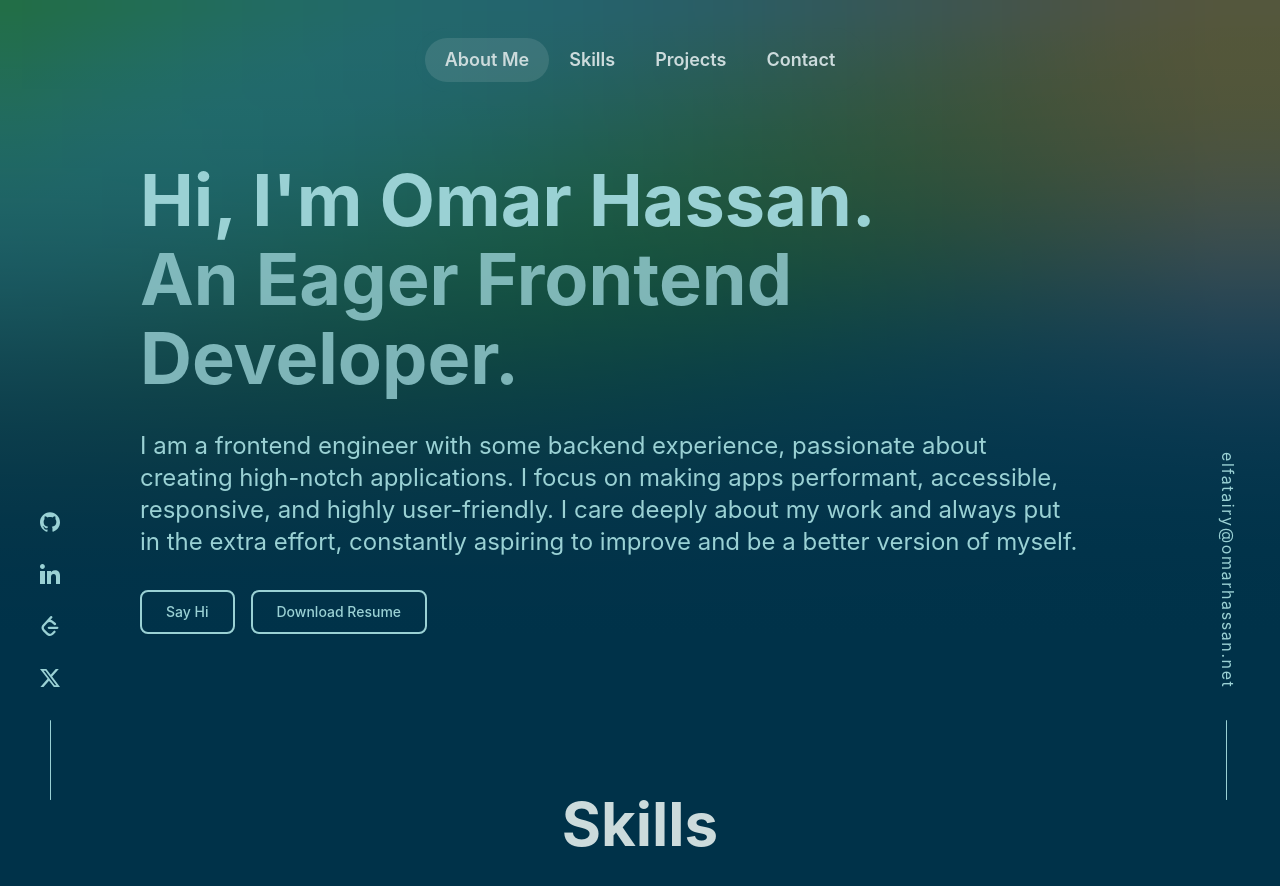
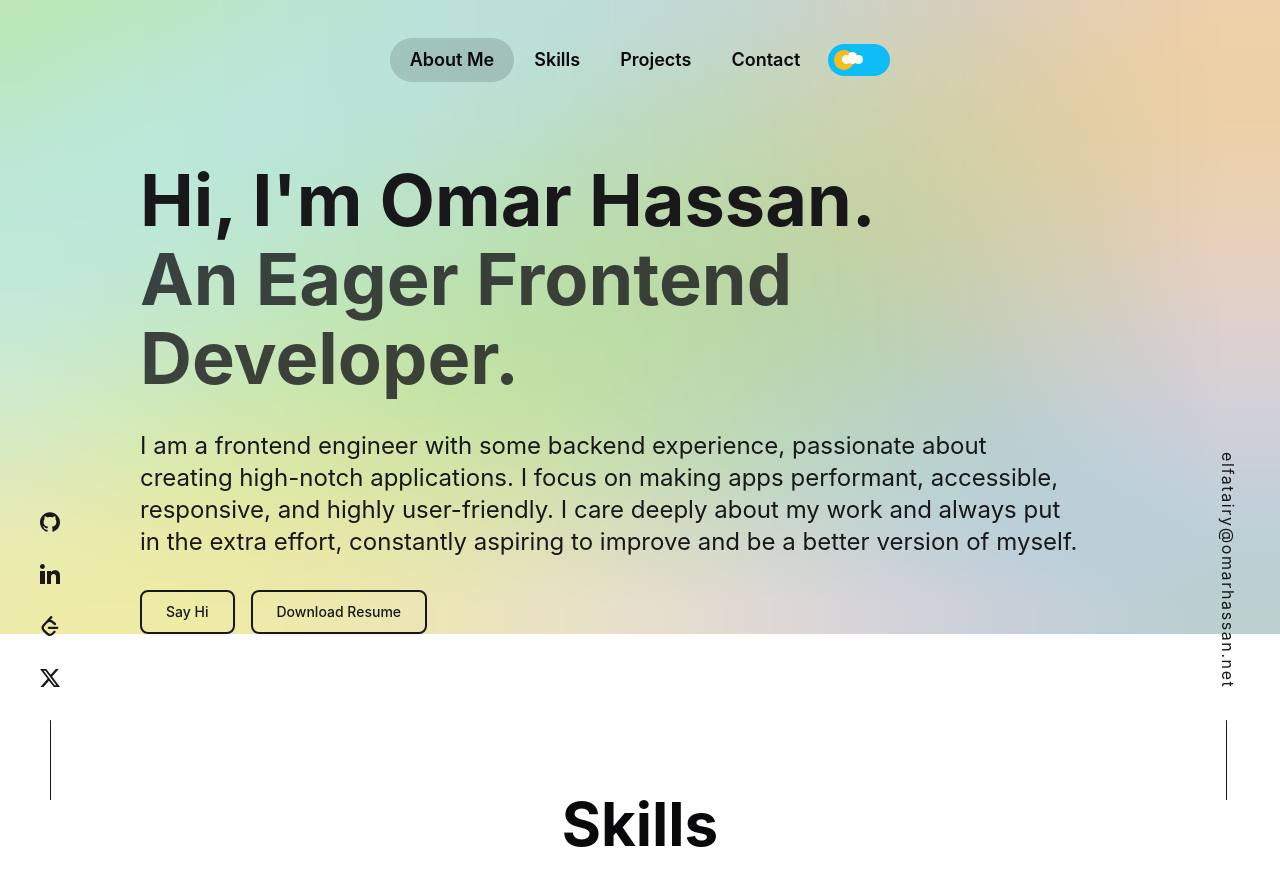
Before and after one commit to elfatairy/Portfolio-v2, a React (Vite) app: page /landing in a window 1280 px wide. Shown: the top 886 px of the page. Built offline with nearby package versions, Linux system fonts and the light colour scheme.

Commit message:
feat: light/dark modes toggle button

```diff
--- a/src/components/Header.tsx
+++ b/src/components/Header.tsx
@@ -3,6 +3,7 @@ import { motion } from 'motion/react'
 import { useEffect, useState } from 'react'
 import { useSections } from '@/routes/landing/~hooks/useSections'
 import { useIsScrolled } from '../hooks/useIsScrolled'
+import LightDarkToggle from './LightDarkToggle'
 
 const sections = {
   hero: { label: 'About Me' },
@@ -43,22 +44,25 @@ export default function Header() {
           backdropFilter: isScrolled ? 'blur(15px)' : 'blur(0px)'
         }}
         transition={{ duration: 0.2 }}
-        className="flex flex-row justify-between p-2.5 rounded-full group"
+        className="flex flex-row justify-between items-center p-2.5 rounded-full group"
       >
         <SectionLink section="hero" active={activeSection === 'hero'} />
         <SectionLink section="skills" active={activeSection === 'skills'} />
         <SectionLink section="projects" active={activeSection === 'projects'} />
         <SectionLink section="contact" active={activeSection === 'contact'} />
+        <div className="ml-2">
+          <LightDarkToggle />
+        </div>
       </motion.nav>
     </header>
   )
 }
 
 function SectionLink({ section, active }: { section: Section, active: boolean }) {
-  const bgClassName = active ? 'bg-foreground/14 group-has-[:hover]:bg-foreground/0 hover:bg-foreground/14' : 'hover:bg-foreground/14'
+  const bgClassName = active ? 'bg-foreground/14 group-has-[a:hover]:bg-foreground/0 hover:bg-foreground/14' : 'hover:bg-foreground/14'
   return (
     <div className={`font-semibold text-sm xs:text-base md:text-lg text-foreground rounded-full ${bgClassName} transition duration-300`}>
-      <Link to="/dashboard" hash={section} className="px-3 xs:px-5 py-2 inline-block">{sections[section].label}</Link>
+      <Link to="/landing" hash={section} className="px-3 xs:px-5 py-2 inline-block">{sections[section].label}</Link>
     </div>
   )
 }
--- /dev/null
+++ b/src/components/LightDarkToggle.tsx
@@ -0,0 +1,116 @@
+import { useTheme } from '@/contexts/ThemeContext'
+
+export default function LightDarkToggle() {
+  const { toggleDarkMode } = useTheme()
+
+  const toggleTheme = () => {
+    toggleDarkMode()
+  }
+
+  return (
+    <button
+      onClick={toggleTheme}
+      className={`
+        grid grid-cols-[repeat(54,1px)] grid-rows-[repeat(24,1px)] gap-0 relative
+        bg-[#0dbdf6] dark:bg-[#272a30]
+        rounded-[49px] cursor-pointer
+        transition-[background-color,border-color] duration-[0.8s] ease-in-out
+        appearance-none p-1 h-fit
+      `}
+      aria-label="Switch theme"
+    >
+      {/* Sun/Moon */}
+      <div
+        className={`
+          dark:bg-[#fffdf2] dark:col-[33/53] bg-[#fabc1c] col-[3/23]
+          row-[3/23] rounded-full h-5
+          transition-[grid-column-start,grid-column-end,background-color] duration-[0.8s] ease-in-out
+        `}
+        aria-hidden="true"
+      />
+
+      {/* Moon overlay */}
+      <div
+        className={`
+          absolute rounded-full z-[1]
+          bg-[#0dbdf6]
+          dark:block dark:left-[calc(28/54*100%)] dark:top-[calc(4/29*100%)] dark:w-[18px] dark:h-[18px] dark:bg-[#272a30]
+          transition-[left,background-color] duration-[0.8s] ease-in-out
+        `}
+        aria-hidden="true"
+      />
+
+      {/* Cloud balls / Stars */}
+      <div
+        className={`
+          bg-[#fffdf2] rounded-full absolute z-[2]
+          dark:top-[calc(16/24*100%)] dark:left-[calc(16/54*100%)] dark:w-[2px] dark:h-[2px] top-[calc(8/24*100%)] left-[calc(12/54*100%)] w-[9px] h-[9px]
+          transition-all duration-[0.8s] ease-in-out
+        `}
+        aria-hidden="true"
+      />
+      <div
+        className={`
+          bg-[#fffdf2] rounded-full absolute z-[2]
+          dark:top-[calc(3/24*100%)] dark:left-[calc(22/54*100%)] dark:w-[2px] dark:h-[2px] top-[calc(8/24*100%)] left-[calc(17/54*100%)] w-[9px] h-[9px]
+          transition-all duration-[0.8s] ease-in-out
+        `}
+        aria-hidden="true"
+      />
+      <div
+        className={`
+          bg-[#fffdf2] rounded-full absolute z-[2]
+          dark:top-[calc(10/24*100%)] dark:left-[calc(29/54*100%)] dark:w-[2px] dark:h-[2px] top-[calc(8/24*100%)] left-[calc(22/54*100%)] w-[9px] h-[9px]
+          transition-all duration-[0.8s] ease-in-out
+        `}
+        aria-hidden="true"
+      />
+      <div
+        className={`
+          bg-[#fffdf2] rounded-full absolute z-[2]
+          dark:top-[calc(5/24*100%)] dark:left-[calc(34/54*100%)] dark:w-[2px] dark:h-[2px] top-[calc(6/24*100%)] left-[calc(17/54*100%)] w-[9px] h-[9px]
+          transition-all duration-[0.8s] ease-in-out
+        `}
+        aria-hidden="true"
+      />
+
+      {/* Stars */}
+      <div
+        className={`
+          bg-[#fffdf2] w-px h-px absolute rounded-full
+          top-[calc(7/24*100%)] left-[calc(10/54*100%)]
+          dark:opacity-100 opacity-0
+          transition-opacity duration-[0.8s] ease-in-out
+        `}
+        aria-hidden="true"
+      />
+      <div
+        className={`
+          bg-[#fffdf2] w-px h-px absolute rounded-full
+          top-[calc(9/24*100%)] left-[calc(16/54*100%)]
+          dark:opacity-100 opacity-0
+          transition-opacity duration-[0.8s] ease-in-out
+        `}
+        aria-hidden="true"
+      />
+      <div
+        className={`
+          bg-[#fffdf2] w-px h-px absolute rounded-full
+          top-[calc(13/24*100%)] left-[calc(23/54*100%)]
+          dark:opacity-100 opacity-0
+          transition-opacity duration-[0.8s] ease-in-out
+        `}
+        aria-hidden="true"
+      />
+      <div
+        className={`
+          bg-[#fffdf2] w-px h-px absolute rounded-full
+          top-[calc(18/24*100%)] left-[calc(29/54*100%)]
+          dark:opacity-100 opacity-0
+          transition-opacity duration-[0.8s] ease-in-out
+        `}
+        aria-hidden="true"
+      />
+    </button>
+  )
+}
--- /dev/null
+++ b/src/contexts/ThemeContext.tsx
@@ -0,0 +1,57 @@
+import { createContext, useContext, useEffect, useState } from "react"
+
+interface ThemeContextType {
+  isDarkMode: boolean
+  toggleDarkMode: () => void
+}
+
+export const ThemeContext = createContext<ThemeContextType | null>(null)
+
+const getIsDarkMode = () => {
+  const savedTheme = localStorage.getItem('isDarkMode')
+  if (savedTheme !== null) {
+    return savedTheme === 'true'
+  }
+  return window.matchMedia('(prefers-color-scheme: dark)').matches
+}
+
+document.getElementsByTagName('html')?.[0].classList.toggle('dark', getIsDarkMode())
+
+export const ThemeProvider = ({ children }: { children: React.ReactNode }) => {
+  const [isDarkMode, setIsDarkMode] = useState(getIsDarkMode)
+
+  const toggleDarkMode = () => {
+    const newIsDarkMode = !isDarkMode
+    setIsDarkMode(newIsDarkMode)
+    localStorage.setItem('isDarkMode', newIsDarkMode.toString())
+    document.getElementsByTagName('html')?.[0].classList.toggle('dark', newIsDarkMode)
+  }
+
+  useEffect(() => {
+    const mediaQuery = window.matchMedia('(prefers-color-scheme: dark)')
+
+    const handleChange = (e: MediaQueryListEvent) => {
+      if (localStorage.getItem('isDarkMode') === null) {
+        setIsDarkMode(e.matches)
+      }
+    }
+
+    mediaQuery.addEventListener('change', handleChange)
+
+    return () => mediaQuery.removeEventListener('change', handleChange)
+  }, [])
+
+  return (
+    <ThemeContext.Provider value={{ isDarkMode, toggleDarkMode }}>
+      {children}
+    </ThemeContext.Provider>
+  )
+}
+
+export const useTheme = () => {
+  const context = useContext(ThemeContext)
+  if (!context) {
+    throw new Error('useTheme must be used within a ThemeProvider')
+  }
+  return context
+}
--- a/src/routes/__root.tsx
+++ b/src/routes/__root.tsx
@@ -1,11 +1,12 @@
 import { Outlet, createRootRoute } from '@tanstack/react-router'
+import { ThemeProvider } from '@/contexts/ThemeContext'
 
 export const Route = createRootRoute({
   component: () => (
-    <>
-      <div className="dark">
+    <ThemeProvider>
+      <div>
         <Outlet />
       </div>
-    </>
+    </ThemeProvider>
   ),
 })
```
